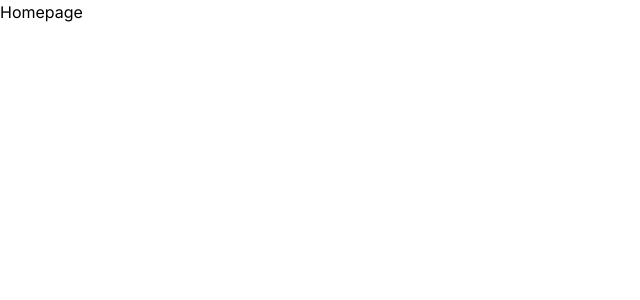
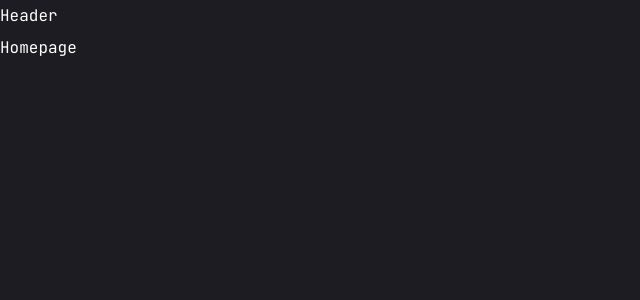
Before and after one commit to shubhammgore/my-portpolio, a Next.js app: page / in a window 1280 px wide. Shown: the top 300 px of the page, without its empty margins (0-640 px from the left). Built offline with nearby package versions, Linux system fonts and the light colour scheme.

Commit message:
add globle css, fonts, and colors and add Header component

```diff
--- a/app/globals.css
+++ b/app/globals.css
@@ -1,3 +1,19 @@
 @tailwind base;
-  @tailwind components;
-  @tailwind utilities;
+@tailwind components;
+@tailwind utilities;
+
+@layer base {
+  body {
+    @apply font-primary bg-primary text-white leading-loose;
+  }
+}
+
+:root {
+  --font-jetbrainsMono: 'JetBrains Mono';
+}
+
+@layer utilities {
+  .font-primary {
+    font-family: var(--font-jetbrainsMono);
+  }
+}
--- a/app/layout.js
+++ b/app/layout.js
@@ -1,7 +1,14 @@
-import { Inter } from "next/font/google";
+import { JetBrains_Mono } from "next/font/google";
 import "./globals.css";
 
-const inter = Inter({ subsets: ["latin"] });
+// Components
+import Header from "@/components/Header";
+
+const jetbrainsMono = JetBrains_Mono({
+  subsets: ["latin"],
+  weight: ["100", "200", "300", "400", "500", "600", "700", "800"],
+  variable: "--font-jetbrainsMono",
+});
 
 export const metadata = {
   title: "Create Next App",
@@ -11,7 +18,10 @@
 export default function RootLayout({ children }) {
   return (
     <html lang="en">
-      <body className={inter.className}>{children}</body>
+      <body className={jetbrainsMono.variable}>
+        <Header />
+        {children}
+      </body>
     </html>
   );
 }
--- /dev/null
+++ b/components/Header.jsx
@@ -0,0 +1,5 @@
+const Header = () => {
+  return <header>Header</header>;
+};
+
+export default Header;
--- a/tailwind.config.js
+++ b/tailwind.config.js
@@ -11,12 +11,27 @@
   theme: {
     container: {
       center: true,
-      padding: "2rem",
+      padding: "15px",
       screens: {
-        "2xl": "1400px",
+        sm : "640px",
+        md : "768px",
+        lg : "960px",
+        xl : "1200px",
       },
+      fontFamily: {
+        primary: "var(--font-jetbrainsMono)",
+      }
     },
     extend: {
+
+      colors: {
+        primary: "#1c1c22",
+        accent: {
+          DEFAULT: "#00ff99",
+          hover: "#00e187",
+        }
+      },
+
       keyframes: {
         "accordion-down": {
           from: { height: "0" },
```
